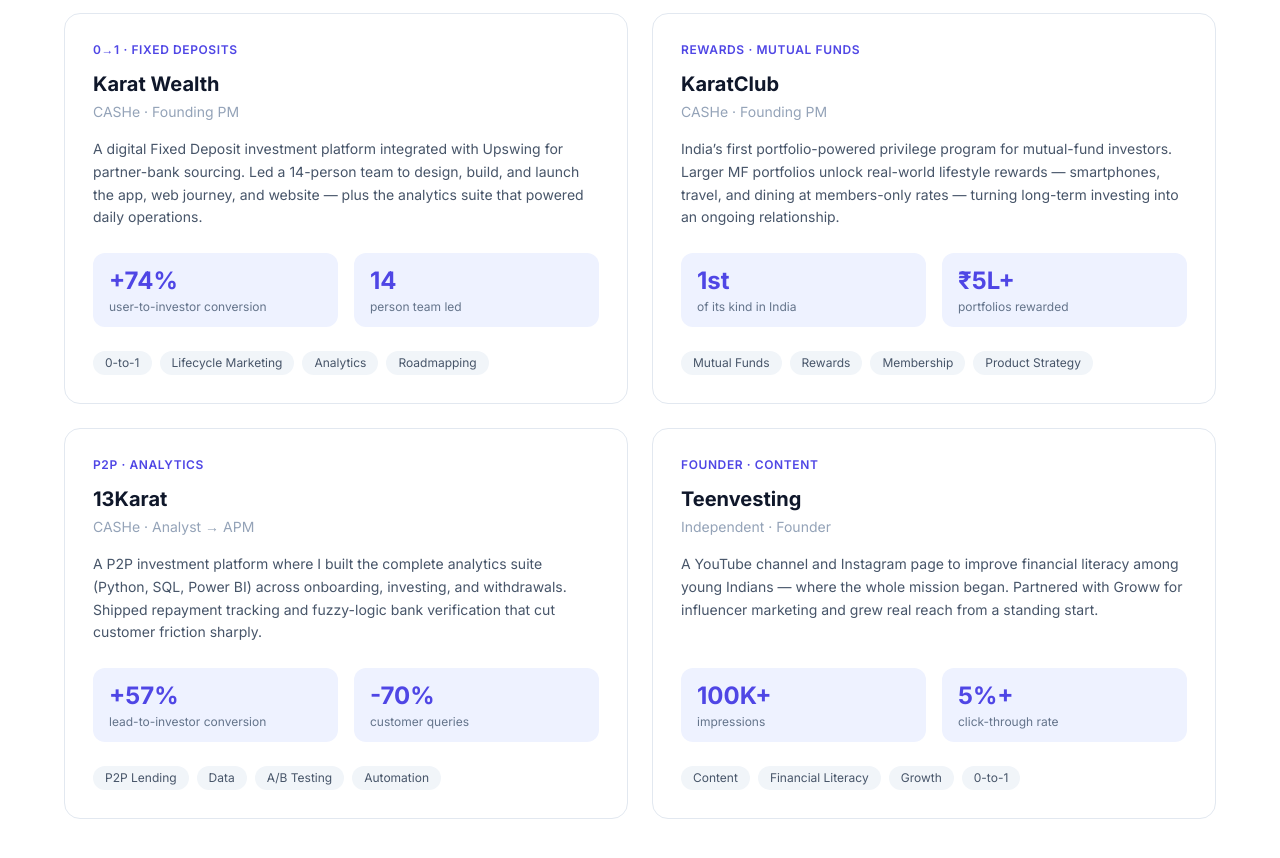
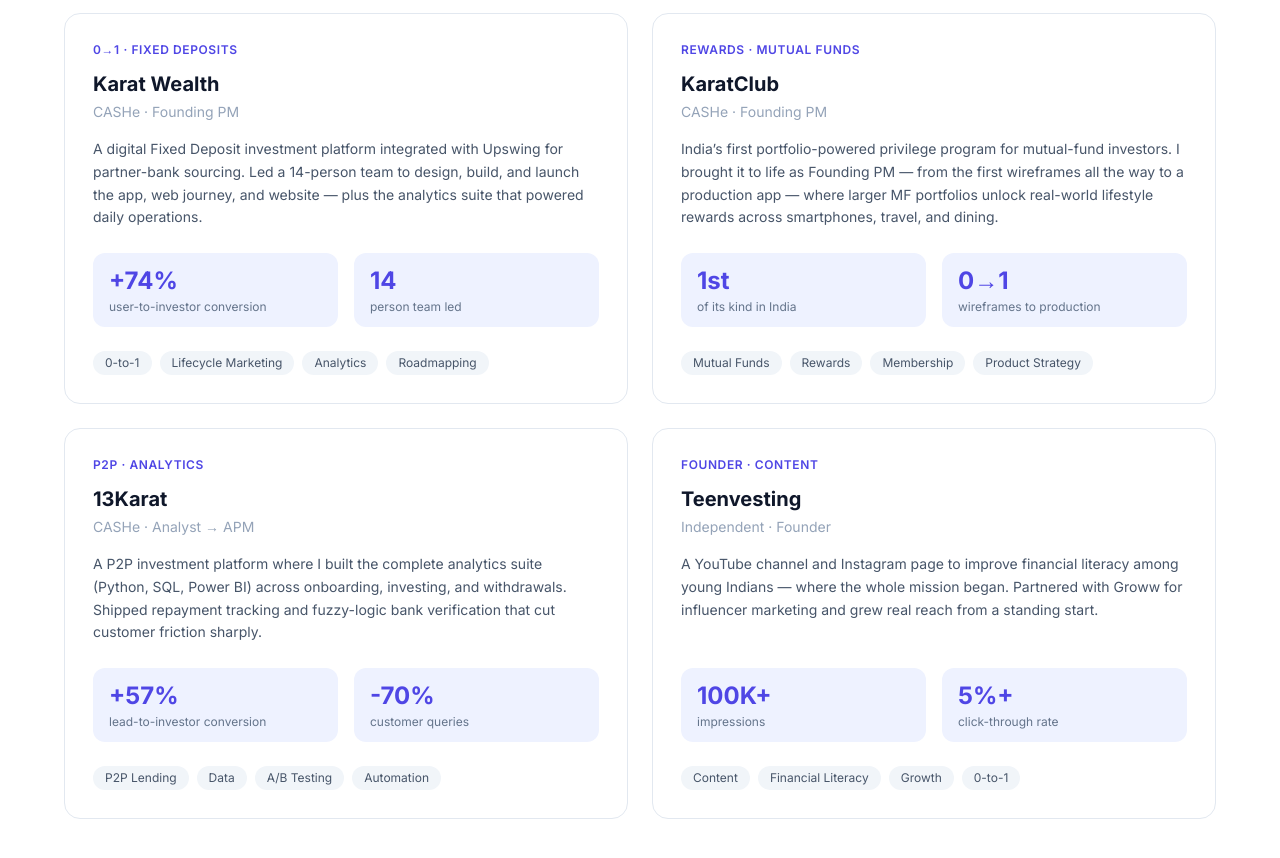
Before and after one commit to vedanthk2001/Vedanthkogileru.com, a Next.js app: page / in a window 1280 px wide. Shown: the part 1800-2658 px from the top of the page. Built offline with nearby package versions, Linux system fonts and the light colour scheme.

Commit message:
Sharpen KaratClub case study with founding-PM framing
Reflects that Vedanth took KaratClub from first wireframes to a
production app as Founding PM.

Co-Authored-By: Claude Opus 4.8 <noreply@anthropic.com>
Claude-Session: https://claude.ai/code/session_01Hohp85s64zMCvDY1iaf1SZ

```diff
--- a/app/components/Projects.tsx
+++ b/app/components/Projects.tsx
@@ -16,10 +16,10 @@ const projects = [
     title: 'KaratClub',
     company: 'CASHe · Founding PM',
     description:
-      'India’s first portfolio-powered privilege program for mutual-fund investors. Larger MF portfolios unlock real-world lifestyle rewards — smartphones, travel, and dining at members-only rates — turning long-term investing into an ongoing relationship.',
+      'India’s first portfolio-powered privilege program for mutual-fund investors. I brought it to life as Founding PM — from the first wireframes all the way to a production app — where larger MF portfolios unlock real-world lifestyle rewards across smartphones, travel, and dining.',
     metrics: [
       { value: '1st', label: 'of its kind in India' },
-      { value: '₹5L+', label: 'portfolios rewarded' },
+      { value: '0→1', label: 'wireframes to production' },
     ],
     tags: ['Mutual Funds', 'Rewards', 'Membership', 'Product Strategy'],
   },
```
Also changed, not shown: 1 other file (tests, documents, lock files or other folders).
